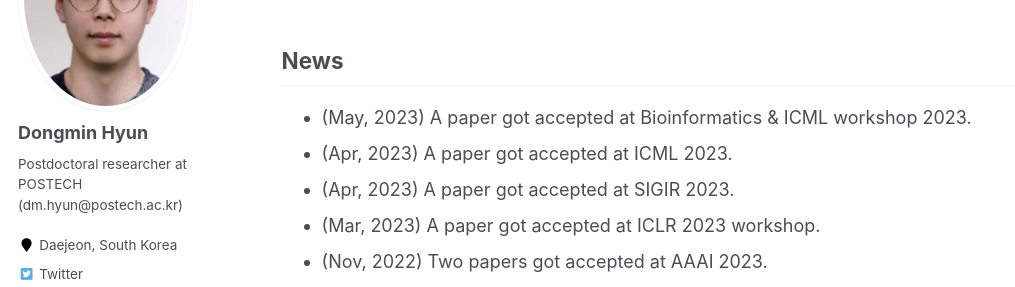
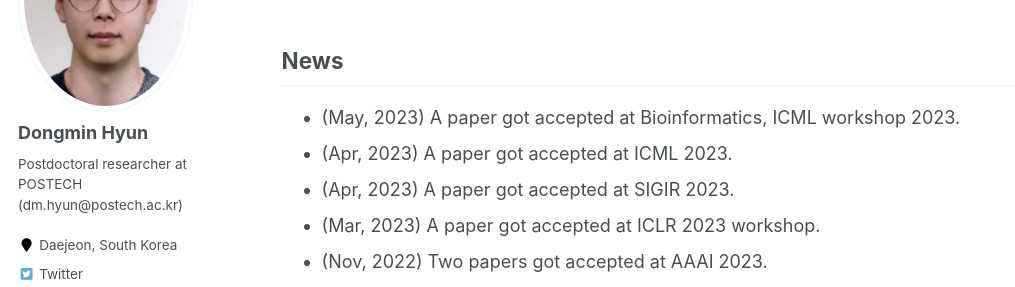
Before and after one commit to dmhyun/dmhyun.github.io, a Jekyll site: the page built from _pages/about.md, in a window 1280 px wide and 900 px high, scrolled down 409 px. Shown: the part 153-440 px from the top of the window, without its empty margins (0-1015 px from the left). Built offline with Jekyll 4.4.1, drawn with Linux system fonts in a browser that asks for light colours.

```diff
--- a/_pages/about.md
+++ b/_pages/about.md
@@ -19,7 +19,7 @@ Research Interest
 
 News
 -----
-- (May, 2023) A paper got accepted at Bioinformatics & ICML workshop 2023.
+- (May, 2023) A paper got accepted at Bioinformatics, ICML workshop 2023.
 - (Apr, 2023) A paper got accepted at ICML 2023.
 - (Apr, 2023) A paper got accepted at SIGIR 2023.
 - (Mar, 2023) A paper got accepted at ICLR 2023 workshop.
```
